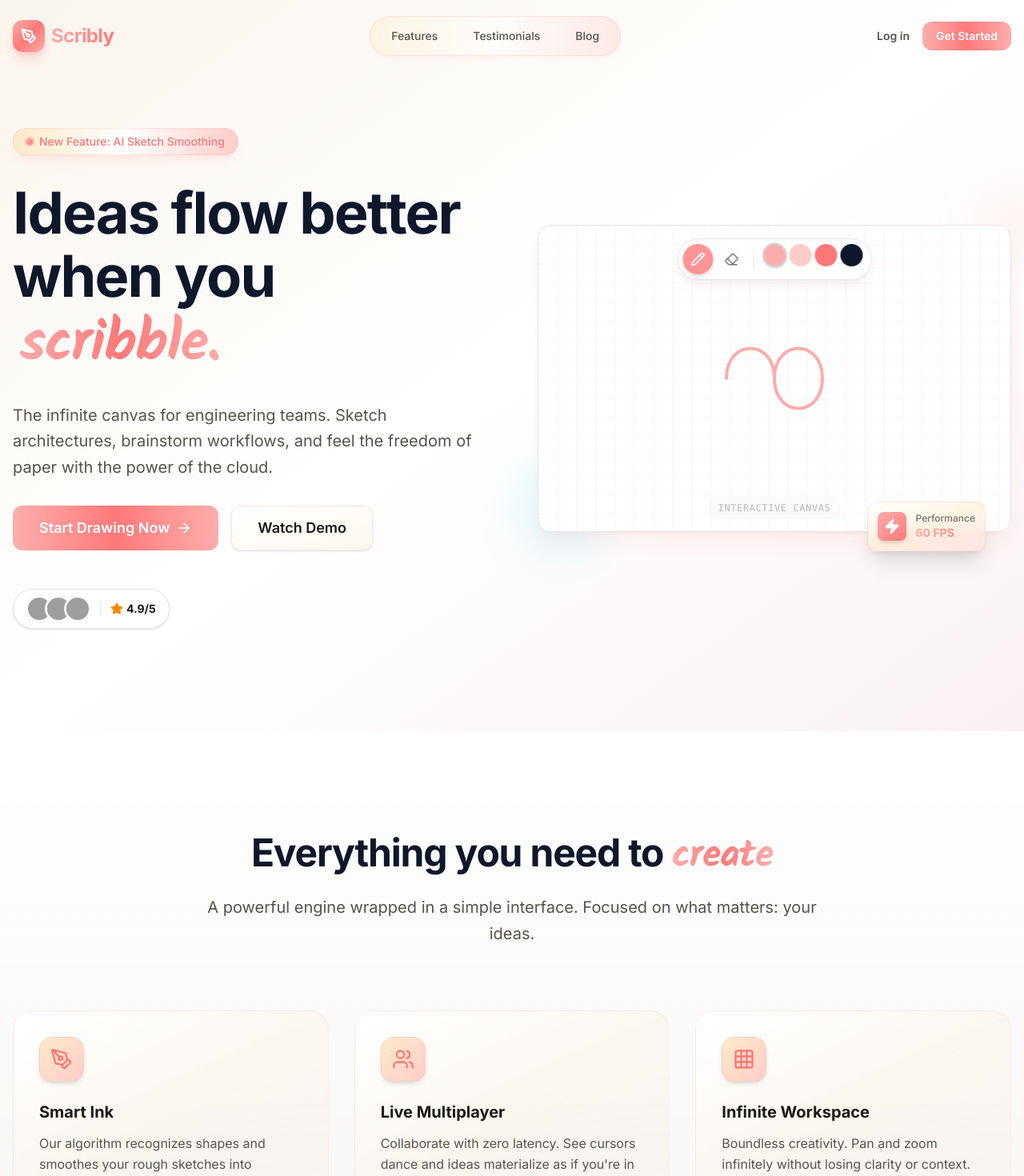
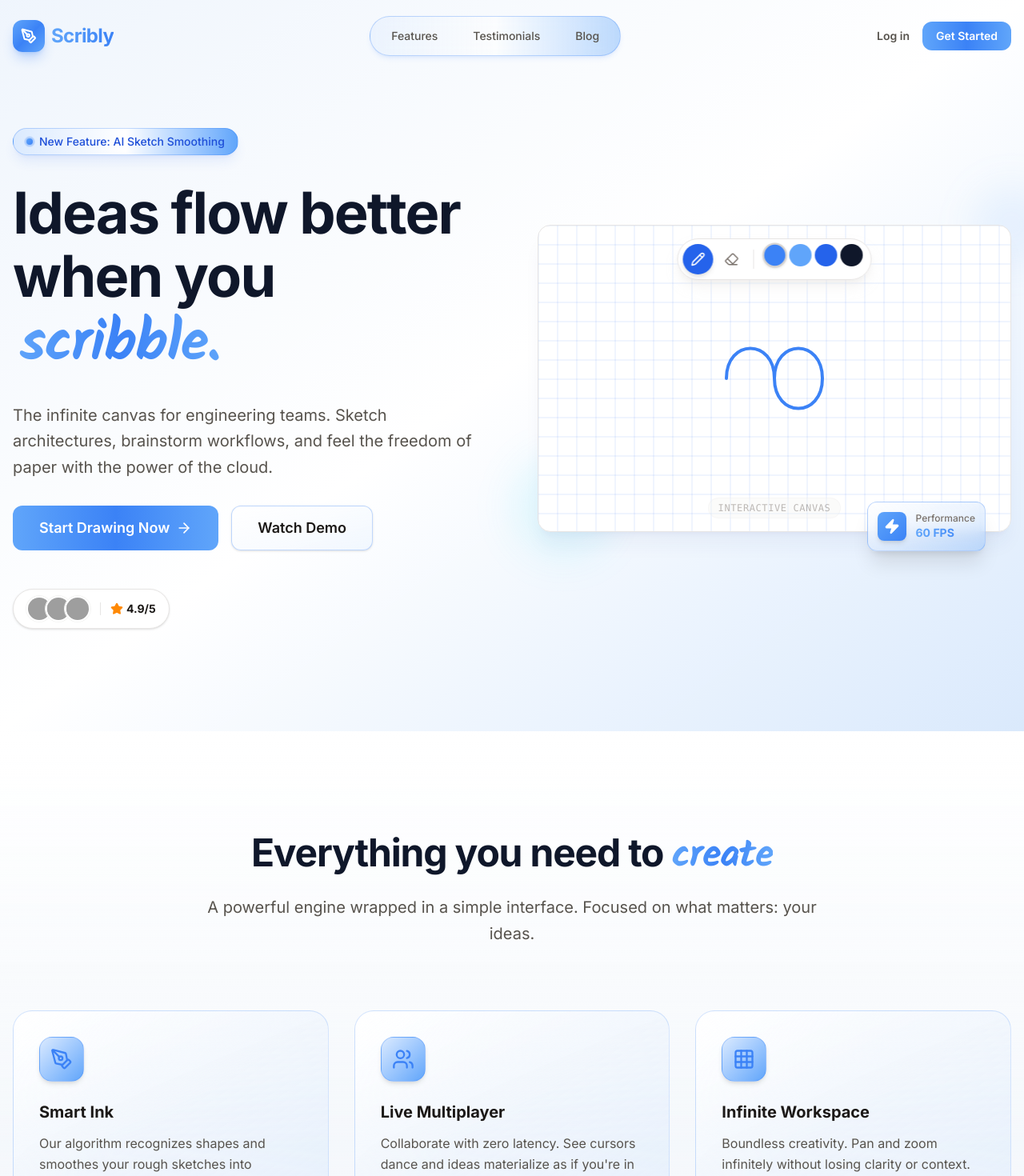
Before and after one commit to 0xsushanta/Scribbly, a Next.js app in the folder apps/web/: page / in a window 1280 px wide. Shown: the top 1470 px of the page at 80% size. Built offline with nearby package versions, Linux system fonts and the light colour scheme; grey boxes are pictures that could not be loaded.

Commit message:
refactor: changed theme

```diff
--- a/apps/web/app/globals.css
+++ b/apps/web/app/globals.css
@@ -11,16 +11,16 @@
   --color-paper: #f8fafc; /* Slate 50 */
   --color-ink: #0f172a; /* Slate 900 */
 
-  --color-brand-50: #fff8f5;
-  --color-brand-100: #FEEAC9; /* Lightest - Peachy cream */
-  --color-brand-200: #ffe0c7;
-  --color-brand-300: #FFCDC9; /* Light pink/coral */
-  --color-brand-400: #ffbeb8;
-  --color-brand-500: #FDACAC; /* Medium pink */
-  --color-brand-600: #fd9595;
-  --color-brand-700: #FD7979; /* Darkest pink/coral */
-  --color-brand-800: #fd5c5c;
-  --color-brand-900: #fd3f3f;
+  --color-brand-50: #eff6ff;
+  --color-brand-100: #DBEAFE; /* Lightest - Light blue */
+  --color-brand-200: #bfdbfe;
+  --color-brand-300: #93c5fd;
+  --color-brand-400: #60A5FA; /* Sky blue */
+  --color-brand-500: #3B82F6; /* Blue - Primary */
+  --color-brand-600: #2563EB; /* Dark blue */
+  --color-brand-700: #1d4ed8;
+  --color-brand-800: #1e40af;
+  --color-brand-900: #1e3a8a;
 
   --color-accent-200: #a5f3fc;
   --color-accent-400: #22d3ee;
@@ -49,10 +49,10 @@ body {
 }
 
 ::-webkit-scrollbar-thumb {
-  background: linear-gradient(to bottom, #FDACAC, #FD7979);
+  background: linear-gradient(to bottom, #60A5FA, #3B82F6);
   border-radius: 4px;
 }
 
 ::-webkit-scrollbar-thumb:hover {
-  background: linear-gradient(to bottom, #FD7979, #FDACAC);
+  background: linear-gradient(to bottom, #3B82F6, #2563EB);
 }
--- a/apps/web/components/Button.tsx
+++ b/apps/web/components/Button.tsx
@@ -17,10 +17,10 @@ export const Button: React.FC<ButtonProps> = ({
   const baseStyles = "inline-flex items-center justify-center rounded-xl font-semibold transition-all duration-200 focus:outline-none focus:ring-2 focus:ring-brand-500 focus:ring-offset-2 disabled:opacity-50 disabled:pointer-events-none active:scale-95";
 
   const variants = {
-    primary: "bg-gradient-to-r from-[#FDACAC] via-[#FD7979] to-[#FDACAC] text-white hover:from-[#FD7979] hover:via-[#FDACAC] hover:to-[#FD7979] hover:shadow-xl hover:shadow-[#FD7979]/30 border border-transparent transition-all duration-300 hover:scale-105",
-    secondary: "bg-gradient-to-br from-white to-[#FEEAC9]/30 text-stone-900 hover:from-[#FFCDC9]/20 hover:to-[#FDACAC]/20 border border-[#FDACAC]/30 shadow-sm hover:shadow-lg hover:shadow-[#FDACAC]/20",
-    outline: "bg-transparent border-2 border-[#FDACAC] text-[#FD7979] hover:border-[#FD7979] hover:bg-gradient-to-r hover:from-[#FEEAC9]/30 hover:via-[#FFCDC9]/20 hover:to-[#FDACAC]/10 transition-all duration-300",
-    ghost: "bg-transparent text-stone-600 hover:text-[#FD7979] hover:bg-gradient-to-r hover:from-[#FEEAC9]/20 hover:to-[#FFCDC9]/10 transition-all duration-300",
+    primary: "bg-gradient-to-r from-[#60A5FA] via-[#3B82F6] to-[#60A5FA] text-white hover:from-[#3B82F6] hover:via-[#60A5FA] hover:to-[#3B82F6] hover:shadow-xl hover:shadow-[#3B82F6]/30 border border-transparent transition-all duration-300 hover:scale-105",
+    secondary: "bg-gradient-to-br from-white to-[#DBEAFE]/30 text-stone-900 hover:from-[#60A5FA]/20 hover:to-[#3B82F6]/20 border border-[#3B82F6]/30 shadow-sm hover:shadow-lg hover:shadow-[#3B82F6]/20",
+    outline: "bg-transparent border-2 border-[#60A5FA] text-[#3B82F6] hover:border-[#3B82F6] hover:bg-gradient-to-r hover:from-[#DBEAFE]/30 hover:via-[#60A5FA]/20 hover:to-[#3B82F6]/10 transition-all duration-300",
+    ghost: "bg-transparent text-stone-600 hover:text-[#3B82F6] hover:bg-gradient-to-r hover:from-[#DBEAFE]/20 hover:to-[#60A5FA]/10 transition-all duration-300",
   };
 
   const sizes = {
--- a/apps/web/components/Feature.tsx
+++ b/apps/web/components/Feature.tsx
@@ -37,10 +37,10 @@ const features: Feature[] = [
 
 export const Features: React.FC = () => {
   return (
-    <section className="py-32 bg-gradient-to-b from-white via-[#FEEAC9]/10 to-white relative" id="features">
+    <section className="py-32 bg-gradient-to-b from-white via-[#DBEAFE]/10 to-white relative" id="features">
       <div className="max-w-7xl mx-auto px-4">
         <div className="text-center max-w-3xl mx-auto mb-20">
-          <h2 className="text-4xl md:text-5xl font-bold text-ink mb-6 tracking-tight">Everything you need to <span className="bg-gradient-to-r from-[#FDACAC] via-[#FD7979] to-[#FDACAC] bg-clip-text text-transparent font-hand">create</span></h2>
+          <h2 className="text-4xl md:text-5xl font-bold text-ink mb-6 tracking-tight">Everything you need to <span className="bg-gradient-to-r from-[#60A5FA] via-[#3B82F6] to-[#60A5FA] bg-clip-text text-transparent font-hand">create</span></h2>
           <p className="text-xl text-stone-600 leading-relaxed">
             A powerful engine wrapped in a simple interface. Focused on what matters: your ideas.
           </p>
@@ -50,12 +50,12 @@ export const Features: React.FC = () => {
           {features.map((feature, idx) => (
             <div
               key={idx}
-              className="group p-8 rounded-3xl bg-gradient-to-br from-white via-[#FEEAC9]/20 to-[#FFCDC9]/10 border border-[#FDACAC]/20 hover:from-[#FFCDC9]/30 hover:via-[#FDACAC]/20 hover:to-[#FD7979]/10 hover:border-[#FD7979]/40 hover:shadow-2xl hover:shadow-[#FD7979]/20 transition-all duration-300 transform hover:-translate-y-2 hover:scale-[1.02]"
+              className="group p-8 rounded-3xl bg-gradient-to-br from-white via-[#DBEAFE]/20 to-[#60A5FA]/10 border border-[#3B82F6]/20 hover:from-[#60A5FA]/30 hover:via-[#3B82F6]/20 hover:to-[#2563EB]/10 hover:border-[#3B82F6]/40 hover:shadow-2xl hover:shadow-[#3B82F6]/20 transition-all duration-300 transform hover:-translate-y-2 hover:scale-[1.02]"
             >
-              <div className="w-14 h-14 bg-gradient-to-br from-[#FEEAC9] to-[#FFCDC9] rounded-2xl border border-[#FDACAC]/30 flex items-center justify-center mb-6 text-[#FD7979] shadow-md group-hover:scale-110 group-hover:bg-gradient-to-br group-hover:from-[#FDACAC] group-hover:to-[#FD7979] group-hover:text-white group-hover:border-transparent group-hover:shadow-lg group-hover:shadow-[#FD7979]/30 transition-all duration-300">
+              <div className="w-14 h-14 bg-gradient-to-br from-[#DBEAFE] to-[#60A5FA] rounded-2xl border border-[#3B82F6]/30 flex items-center justify-center mb-6 text-[#3B82F6] shadow-md group-hover:scale-110 group-hover:bg-gradient-to-br group-hover:from-[#60A5FA] group-hover:to-[#3B82F6] group-hover:text-white group-hover:border-transparent group-hover:shadow-lg group-hover:shadow-[#3B82F6]/30 transition-all duration-300">
                 <feature.icon size={28} strokeWidth={2} />
               </div>
-              <h3 className="text-xl font-bold text-stone-900 mb-3 group-hover:bg-gradient-to-r group-hover:from-[#FDACAC] group-hover:to-[#FD7979] group-hover:bg-clip-text group-hover:text-transparent transition-all duration-300">{feature.title}</h3>
+              <h3 className="text-xl font-bold text-stone-900 mb-3 group-hover:bg-gradient-to-r group-hover:from-[#60A5FA] group-hover:to-[#3B82F6] group-hover:bg-clip-text group-hover:text-transparent transition-all duration-300">{feature.title}</h3>
               <p className="text-stone-600 leading-relaxed">{feature.description}</p>
             </div>
           ))}
--- a/apps/web/components/Header.tsx
+++ b/apps/web/components/Header.tsx
@@ -29,19 +29,19 @@ export const Header: React.FC = () => {
     >
       <div className="max-w-7xl mx-auto px-4 flex items-center justify-between">
         <div className="flex items-center gap-2 group cursor-pointer">
-          <div className="w-10 h-10 bg-gradient-to-br from-[#FDACAC] via-[#FD7979] to-[#FDACAC] text-white rounded-xl flex items-center justify-center transform group-hover:rotate-12 transition-transform duration-300 shadow-lg shadow-[#FD7979]/30 group-hover:shadow-xl group-hover:shadow-[#FD7979]/40">
+          <div className="w-10 h-10 bg-gradient-to-br from-[#60A5FA] via-[#3B82F6] to-[#60A5FA] text-white rounded-xl flex items-center justify-center transform group-hover:rotate-12 transition-transform duration-300 shadow-lg shadow-[#3B82F6]/30 group-hover:shadow-xl group-hover:shadow-[#3B82F6]/40">
             <PenTool size={20} strokeWidth={2.5} />
           </div>
-          <span className="text-2xl font-bold bg-gradient-to-r from-[#FDACAC] to-[#FD7979] bg-clip-text text-transparent font-sans tracking-tight">Scribly</span>
+          <span className="text-2xl font-bold bg-gradient-to-r from-[#60A5FA] to-[#3B82F6] bg-clip-text text-transparent font-sans tracking-tight">Scribly</span>
         </div>
 
         {/* Desktop Nav */}
-        <nav className="hidden md:flex items-center gap-1 bg-gradient-to-r from-[#FEEAC9]/40 via-white/50 to-[#FFCDC9]/40 p-1.5 rounded-full border border-[#FDACAC]/30 backdrop-blur-sm shadow-md shadow-[#FDACAC]/10">
+        <nav className="hidden md:flex items-center gap-1 bg-gradient-to-r from-[#DBEAFE]/40 via-white/50 to-[#60A5FA]/40 p-1.5 rounded-full border border-[#3B82F6]/30 backdrop-blur-sm shadow-md shadow-[#3B82F6]/10">
           {navLinks.map((link) => (
             <a
               key={link.label}
               href={link.href}
-              className="px-5 py-2 rounded-full text-sm font-medium text-stone-600 hover:text-[#FD7979] hover:bg-gradient-to-r hover:from-white hover:via-[#FEEAC9]/30 hover:to-[#FFCDC9]/20 hover:shadow-md hover:shadow-[#FDACAC]/20 transition-all duration-300"
+              className="px-5 py-2 rounded-full text-sm font-medium text-stone-600 hover:text-[#3B82F6] hover:bg-gradient-to-r hover:from-white hover:via-[#DBEAFE]/30 hover:to-[#60A5FA]/20 hover:shadow-md hover:shadow-[#3B82F6]/20 transition-all duration-300"
             >
               {link.label}
             </a>
@@ -49,7 +49,7 @@ export const Header: React.FC = () => {
         </nav>
 
         <div className="hidden md:flex items-center gap-4">
-          <a href="#" className="text-sm font-semibold text-stone-600 hover:text-brand-600 transition-colors">Log in</a>
+          <a href="#" className="text-sm font-semibold text-stone-600 hover:text-[#3B82F6] transition-colors">Log in</a>
           <Button size="sm">Get Started</Button>
         </div>
 
--- a/apps/web/components/Hero.tsx
+++ b/apps/web/components/Hero.tsx
@@ -5,33 +5,33 @@ import { MiniCanvas } from './MinCanvas';
 
 export const Hero: React.FC = () => {
   return (
-    <section className="relative pt-32 pb-20 md:pt-40 md:pb-32 px-4 overflow-hidden bg-gradient-to-br from-[#FEEAC9]/30 via-white to-[#FFCDC9]/20">
+    <section className="relative pt-32 pb-20 md:pt-40 md:pb-32 px-4 overflow-hidden bg-gradient-to-br from-[#DBEAFE]/30 via-white to-[#60A5FA]/20">
       {/* Animated Gradient Background Decor */}
-      <div className="absolute top-0 right-0 -translate-y-1/4 translate-x-1/4 w-[600px] h-[600px] bg-gradient-to-br from-[#FFCDC9]/40 via-[#FDACAC]/30 to-[#FD7979]/20 rounded-full blur-3xl -z-10 animate-pulse-slow"></div>
-      <div className="absolute bottom-0 left-0 translate-y-1/4 -translate-x-1/4 w-[500px] h-[500px] bg-gradient-to-tr from-[#FEEAC9]/40 via-[#FFCDC9]/30 to-[#FDACAC]/20 rounded-full blur-3xl -z-10 animate-float"></div>
-      <div className="absolute top-1/2 left-1/2 -translate-x-1/2 -translate-y-1/2 w-[800px] h-[800px] bg-[radial-gradient(circle_at_center,_#FDACAC10,_#FFCDC905_40%,_transparent_70%)] rounded-full blur-3xl -z-10"></div>
+      <div className="absolute top-0 right-0 -translate-y-1/4 translate-x-1/4 w-[600px] h-[600px] bg-gradient-to-br from-[#60A5FA]/40 via-[#3B82F6]/30 to-[#2563EB]/20 rounded-full blur-3xl -z-10 animate-pulse-slow"></div>
+      <div className="absolute bottom-0 left-0 translate-y-1/4 -translate-x-1/4 w-[500px] h-[500px] bg-gradient-to-tr from-[#DBEAFE]/40 via-[#60A5FA]/30 to-[#3B82F6]/20 rounded-full blur-3xl -z-10 animate-float"></div>
+      <div className="absolute top-1/2 left-1/2 -translate-x-1/2 -translate-y-1/2 w-[800px] h-[800px] bg-[radial-gradient(circle_at_center,_#3B82F610,_#60A5FA05_40%,_transparent_70%)] rounded-full blur-3xl -z-10"></div>
 
       <div className="max-w-7xl mx-auto grid lg:grid-cols-2 gap-16 items-center">
         <div className="space-y-8 text-center lg:text-left">
           {/* Badge */}
-          <div className="inline-flex items-center gap-2 px-4 py-1.5 rounded-full bg-gradient-to-r from-[#FEEAC9] via-white to-[#FFCDC9] border border-[#FDACAC]/30 shadow-lg shadow-[#FD7979]/10 text-sm font-medium text-brand-700 animate-fade-in-up backdrop-blur-sm" style={{ animationDelay: '0ms' }}>
+          <div className="inline-flex items-center gap-2 px-4 py-1.5 rounded-full bg-gradient-to-r from-[#DBEAFE] via-white to-[#60A5FA] border border-[#3B82F6]/30 shadow-lg shadow-[#2563EB]/10 text-sm font-medium text-brand-700 animate-fade-in-up backdrop-blur-sm" style={{ animationDelay: '0ms' }}>
             <span className="relative flex h-2 w-2">
-              <span className="animate-ping absolute inline-flex h-full w-full rounded-full bg-[#FD7979] opacity-75"></span>
-              <span className="relative inline-flex rounded-full h-2 w-2 bg-gradient-to-br from-[#FDACAC] to-[#FD7979]"></span>
+              <span className="animate-ping absolute inline-flex h-full w-full rounded-full bg-[#3B82F6] opacity-75"></span>
+              <span className="relative inline-flex rounded-full h-2 w-2 bg-gradient-to-br from-[#60A5FA] to-[#3B82F6]"></span>
             </span>
             <span>New Feature: AI Sketch Smoothing</span>
           </div>
 
           <h1 className="text-5xl md:text-7xl font-bold tracking-tight text-ink font-sans leading-[1.1] animate-fade-in-up" style={{ animationDelay: '100ms' }}>
-            Ideas flow better <br className="hidden md:block"/> when you <span className="relative inline-block font-hand px-2 bg-gradient-to-r from-[#FDACAC] via-[#FD7979] to-[#FDACAC] bg-clip-text text-transparent">
+            Ideas flow better <br className="hidden md:block"/> when you <span className="relative inline-block font-hand px-2 bg-gradient-to-r from-[#60A5FA] via-[#3B82F6] to-[#60A5FA] bg-clip-text text-transparent">
               scribble.
               {/* Gradient highlight underline svg */}
               <svg className="absolute w-full h-4 -bottom-1 left-0 -z-10" viewBox="0 0 100 10" preserveAspectRatio="none">
                 <defs>
                   <linearGradient id="underlineGradient" x1="0%" y1="0%" x2="100%" y2="0%">
-                    <stop offset="0%" stopColor="#FFCDC9" stopOpacity="0.4" />
-                    <stop offset="50%" stopColor="#FDACAC" stopOpacity="0.6" />
-                    <stop offset="100%" stopColor="#FD7979" stopOpacity="0.4" />
+                    <stop offset="0%" stopColor="#60A5FA" stopOpacity="0.4" />
+                    <stop offset="50%" stopColor="#3B82F6" stopOpacity="0.6" />
+                    <stop offset="100%" stopColor="#2563EB" stopOpacity="0.4" />
                   </linearGradient>
                 </defs>
                 <path d="M0 5 Q 50 10 100 5" stroke="url(#underlineGradient)" strokeWidth="12" fill="none" />
@@ -77,13 +77,13 @@ export const Hero: React.FC = () => {
           <MiniCanvas />
 
           {/* Floating feature pill */}
-          <div className="absolute -bottom-6 right-8 bg-gradient-to-br from-white via-[#FEEAC9]/50 to-[#FFCDC9]/30 p-3 rounded-xl shadow-xl border border-[#FDACAC]/30 flex items-center gap-3 animate-float backdrop-blur-sm" style={{ animationDelay: '1.5s' }}>
-             <div className="p-2 bg-gradient-to-br from-[#FDACAC] to-[#FD7979] text-white rounded-lg shadow-md">
+          <div className="absolute -bottom-6 right-8 bg-gradient-to-br from-white via-[#DBEAFE]/50 to-[#60A5FA]/30 p-3 rounded-xl shadow-xl border border-[#3B82F6]/30 flex items-center gap-3 animate-float backdrop-blur-sm" style={{ animationDelay: '1.5s' }}>
+             <div className="p-2 bg-gradient-to-br from-[#60A5FA] to-[#3B82F6] text-white rounded-lg shadow-md">
                 <Zap size={20} fill="currentColor" />
              </div>
              <div>
                 <div className="text-xs text-stone-500 font-medium">Performance</div>
-                <div className="text-sm font-bold bg-gradient-to-r from-[#FDACAC] to-[#FD7979] bg-clip-text text-transparent">60 FPS</div>
+                <div className="text-sm font-bold bg-gradient-to-r from-[#60A5FA] to-[#3B82F6] bg-clip-text text-transparent">60 FPS</div>
              </div>
           </div>
         </div>
--- a/apps/web/components/MinCanvas.tsx
+++ b/apps/web/components/MinCanvas.tsx
@@ -7,7 +7,7 @@ export const MiniCanvas: React.FC = () => {
   const canvasRef = useRef<HTMLCanvasElement>(null);
   const [isDrawing, setIsDrawing] = useState(false);
   const [tool, setTool] = useState<'pencil' | 'eraser'>('pencil');
-  const [color, setColor] = useState('#FDACAC'); // Default Brand Medium Pink
+  const [color, setColor] = useState('#3B82F6'); // Default Brand Medium Blue
 
   // Initialize and Handle Resize
   useEffect(() => {
@@ -116,7 +116,7 @@ export const MiniCanvas: React.FC = () => {
   };
 
   const drawGrid = (ctx: CanvasRenderingContext2D, width: number, height: number) => {
-    ctx.strokeStyle = 'rgba(253, 172, 172, 0.15)'; // Very faint pink
+    ctx.strokeStyle = 'rgba(59, 130, 246, 0.15)'; // Very faint blue
     ctx.lineWidth = 1;
     ctx.beginPath();
     for (let x = 0; x <= width; x += 24) {
@@ -133,7 +133,7 @@ export const MiniCanvas: React.FC = () => {
   const drawWelcomeScribble = (ctx: CanvasRenderingContext2D, width: number, height: number) => {
     ctx.globalCompositeOperation = 'source-over';
     ctx.beginPath();
-    ctx.strokeStyle = '#FDACAC';
+    ctx.strokeStyle = '#3B82F6';
     ctx.lineWidth = 4;
     ctx.lineCap = 'round';
 
@@ -175,9 +175,9 @@ export const MiniCanvas: React.FC = () => {
 
         <div className="flex gap-1 px-1">
           {[
-            { c: '#FDACAC', label: 'Pink' },   // Brand Medium
-            { c: '#FFCDC9', label: 'Coral' },   // Brand Light
-            { c: '#FD7979', label: 'Rose' },   // Brand Dark
+            { c: '#3B82F6', label: 'Blue' },   // Brand Medium
+            { c: '#60A5FA', label: 'Sky Blue' },   // Brand Light
+            { c: '#2563EB', label: 'Dark Blue' },   // Brand Dark
             { c: '#0f172a', label: 'Black' }   // Ink
           ].map((clr) => (
             <button
```
Also changed, not shown: apps/web/components/Footer.tsx (+14 -14 lines), apps/web/components/Pricing.tsx (+6 -6 lines), apps/web/tailwind.config.ts (+10 -10 lines).
